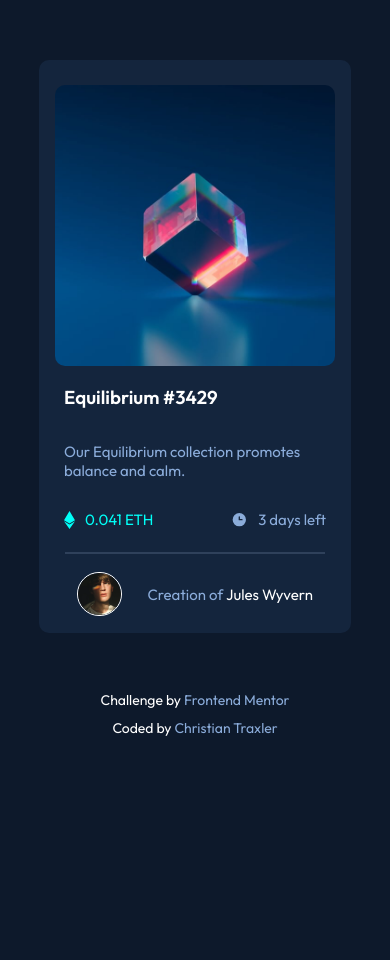
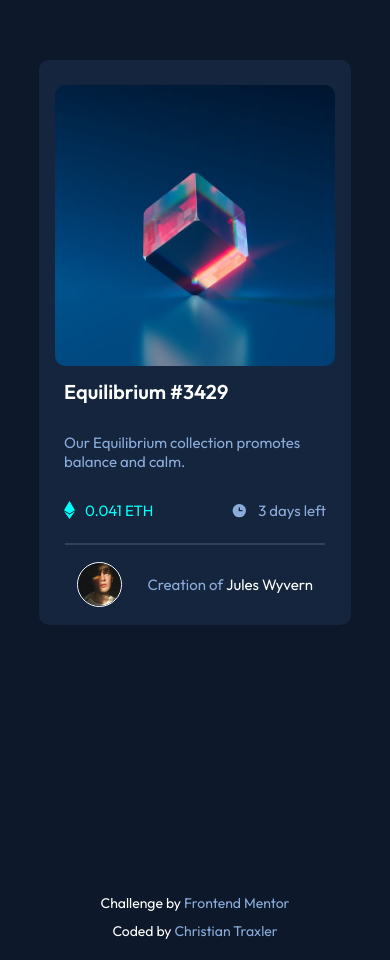
Before and after one commit to ChristianTraxler/NFT-Preview-Card-Component, a plain HTML site: page index.html in a window 390 px wide. Before the commit the page ends 844 px from the top, so only its background shows below. Drawn offline with Linux system fonts and the light colour scheme.

Commit message:
Fix issues
Fixed accessibility and HTML validation report issues

```diff
--- a/css/responsive.css
+++ b/css/responsive.css
@@ -1,4 +1,6 @@
 @media screen and (max-width: 500px) {
+
+    .body { min-height: 100vh; }
 
     .container {
         height: 82%;
@@ -29,7 +31,7 @@
         left: 0;
         bottom: 0;
         text-align: center;
-        padding: var(--size-100) 0 0 0;
+        padding: 50px 0 20px;
     }
 
     .attribution {
@@ -39,7 +41,7 @@
 
 @media screen and (max-width: 400px) {
 
-    .card { height: 97%; }
+    /*.card { height: 97%; }*/
 
     .cube { width: 90%; }
 
--- a/css/styles.css
+++ b/css/styles.css
@@ -3,14 +3,17 @@ main {
     justify-content: center;
     margin: auto;
     max-width: 1440px;
+    min-height: 66vh;
 }
+
+.body { min-height: 66vh; }
 
 .container {
     position: relative;
     top: 100px;
     margin: 0 auto;
     text-align: center;
-    height: 64%;
+    height: 66%;
 }
 
 .card {
@@ -38,7 +41,6 @@ main {
 .cube:hover .view {
     display: block;
     opacity: 1;
-    /*transition: all 0.3s ease-in-out;*/
     left: 47%;
 }
 
@@ -51,9 +53,8 @@ main {
 .overlay {
     display: flex;
     position: absolute;
-    width: 283px;
-    height: 283px;
-    /*background-color: hsl(178, 100%, 50%, 0.3);*/
+    width: 266px;
+    height: 266px;
     align-items: center;
     justify-content: center;
     opacity: 0;
@@ -61,8 +62,6 @@ main {
     border-radius: 10px;
     cursor: pointer;
 }
-
-/*.overlay-blur { backdrop-filter: blur(5px); }*/
 
 .overlay:hover {
     width: 264px;
@@ -83,15 +82,18 @@ main {
     text-align: left;
 }
 
-h3 { width: 63%; }
+h1 {
+    width: 91%;
+    font-size: 20px;
+}
 
-h3:hover, .jules:hover {
+h1:hover, .jules:hover {
     color: hsl(178, 100%, 50%);
     cursor: pointer;
     transition: 0.5s ease-in-out;
 }
 
-h3, .jules {
+h1, .jules {
     color: hsl(0, 0%, 100%);
     text-decoration: none;
 }
@@ -144,7 +146,7 @@ footer {
     justify-content: center;
     bottom: 0;
     left: 0;
-    padding-top: 220px;
+    /*padding-top: 220px;*/
 }
 
 .attribution {
--- a/index.html
+++ b/index.html
@@ -30,7 +30,7 @@
 							</div>
 						</div>
 						<div class="content">
-							<h3>Equilibrium #3429</h3>
+							<h1>Equilibrium #3429</h1>
 
 							<p>Our Equilibrium collection promotes balance and calm.</p>
 
@@ -48,13 +48,16 @@
 							<hr>
 
 							<div class="creator">
-								<img src="images/image-avatar.png" class="avatar">
+								<img src="images/image-avatar.png" class="avatar" alt="Jules">
 								<p>Creation of <a href="#" class="jules">Jules Wyvern</a></p>
 							</div>
 						</div>
 					</div>
 				</div>
 
+
+			</div>
+	</main>
 	<footer>
 		<div class="attribution">
 			<div class="challenge">
@@ -65,7 +68,5 @@
 			</div>
 		</div>
 	</footer>
-			</div>
-	</main>
 </body>
 </html>
```
Lines whose indentation alone changed are shown as unchanged.
